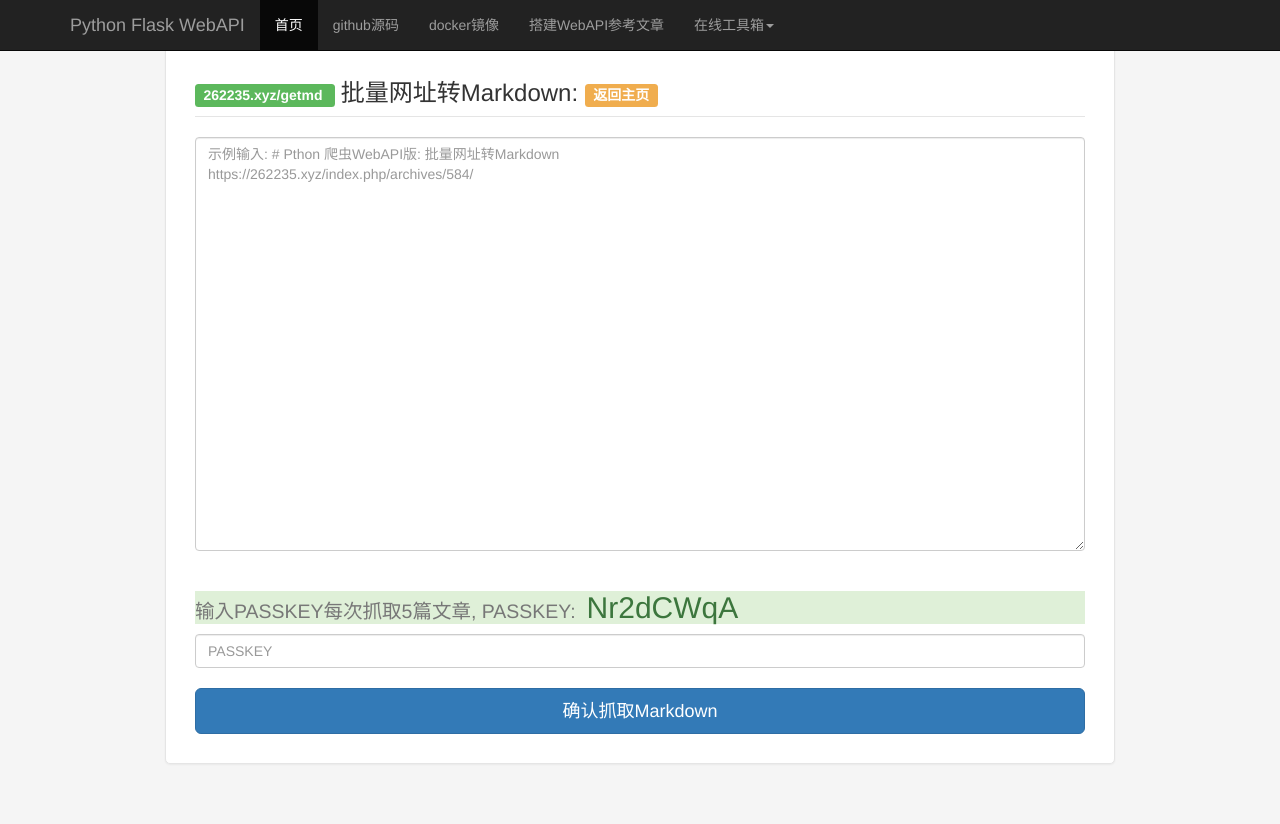
After one commit to hongwenjun/ip, a Flask app: page /getmd/ in a window 1280 px wide. The commit adds this page. Run offline with Flask 2, Linux system fonts and the light colour scheme; some libraries are stand-ins or nearby versions.

Commit message:
完善在线工具箱功能

```diff
--- a/app.py
+++ b/app.py
@@ -1,74 +1,19 @@
+from typing import Text
 import ipdb, ipaddress, requests, re, json
 from flask import Flask, request, render_template, jsonify
 from socket import gethostbyname
 
-db = ipdb.BaseStation("qqwry.ipdb")
 app = Flask(__name__)
-
-def iplocated(ip):
-    city = db.find(ip, "CN")
-    return ip + " @" + city[0] + city[1] + city[2] + city[3] + "\n"
-
-def getcity(ip):
-    city = db.find(ip, "CN")
-    return  city[2] + '市'
-
-def getip():
-    ip = request.remote_addr
-    try:
-        _ip = request.headers["X-Real-IP"]
-        if _ip is not None:
-            ip = _ip
-    except Exception as e:
-        print(e)
-    return ip
-
-def is_Mozilla():
-    # Mozilla/5.0 (Windows NT 6.1; Win64; x64) AppleWebKit/537.36 (KHTML, like Gecko) Chrome/92.0.4515.159 Safari/537.36
-    ua = request.headers["User-Agent"]
-    if (ua.find("Mozilla") != -1):
-        return True
-    else:
-        return False
-
-## 百度免费的 IP 普通定位 API 接口
-def ip2bdgps(ip):
-    url = 'https://api.map.baidu.com/location/ip?ak=>>>百度AK码<<<&coor=bd09ll&ip=' + ip
-    try:
-        r = requests.get(url)
-        data = r.json()
-    except :
-        return
-
-    if data['status'] != 0 :
-        return  (116.39564504, 39.92998578 , data['status'])    # 查不到返回 北京 x,y
-    else:
-        x = data['content']['point']['x']
-        y = data['content']['point']['y']
-    return  (x, y, data['status'], data)
-
-## 免费试用500次,  1元能使用1万次 IP定位 API 接口   https://market.aliyun.com/products/57002002/cmapi00035184.html
-def ip2gdgps(ip):
-    url = 'http://ips.market.alicloudapi.com/iplocaltion?ip=' + ip
-    headers = {"Authorization":"APPCODE  <<<IP定位APPCODE>>>" ,"Content-Type":"application/json; charset=utf-8" }
-    try:
-        r = requests.get(url=url , headers=headers)
-        data = r.json()
-    except :
-        return
-    # print(data)
-    if data['code'] != 100:
-        return  (116.39564504, 39.92998578 , data['code'])    # 查不到返回 北京 x,y
-    elif data['message'] == "success":
-        x = data['result']['lng']
-        y = data['result']['lat']
-        return  (x, y, data['code'], data)
+from ips import *
+from getmd import *
 
 @app.route("/")
 def hello():
     ip = getip()
+    ipaddr = iplocated(ip)
     if is_Mozilla():
-        return ip + render_template('hello.html', ip=ip) + "\n\n" + request.headers["User-Agent"]
+        return  render_template('hello.html',  ip=ip, ipaddr=ipaddr, city=getcity(ip)) + \
+            "<div class=\"label label-default\"  style=\"text-align:center;\">"  + request.headers["User-Agent"]  + "</div>"
     else:
         return ip
 
@@ -112,17 +57,6 @@ def show_ip(ipaddr=None):
 
     return ipaddr
 
-def select_ips(ips_text):
-    ret =''
-    iplist = re.findall(r"\b(?:[0-9]{1,3}\.){3}[0-9]{1,3}\b", ips_text)
-    for ip in iplist:
-        try:
-            one = iplocated(ip)
-            ret+=one
-        except:
-            pass
-    return ret
-
 @app.route("/ips/", methods=['POST', 'GET'])
 def getips():
     if request.method == 'POST':
@@ -132,8 +66,33 @@ def getips():
     else:
         return render_template('ips.html')
 
+@app.route("/getmd/", methods=['POST', 'GET'])
+def getmd():
+    if request.method == 'POST' and request.form['passkey'] == make_passkey('262235.xyz') :
+        urls = request.form['urls']
+        urls_list = check_urls(urls)
+        urls = urls_lines(urls_list)
+        if len(urls_list) < 5 :
+            texts = '测试 PASSKEY 一次只允许最多抓取5篇文章,当前数量:' + str(len(urls_list))
+            texts += pull_urls(urls_list)
+            return render_template('getmd.html', urls=urls, texts=texts, passkey=make_passkey('262235.xyz'))
+        else:
+            texts = '文章大于5: 测试 PASSKEY 一次只允许最多抓取5篇文章,当前数量:' + str(len(urls_list))
+            return render_template('getmd.html', urls=urls, texts=texts, passkey=make_passkey('262235.xyz'))
+    else:
+        if request.method == 'POST' and request.form['passkey'] == 'UUID-1234-5678-1234' :
+            urls = request.form['urls']
+            urls_list = check_urls(urls)
+            urls = urls_lines(urls_list)
+            texts = '授权 PASSKEY 无限制，当前数量:' + str(len(urls_list))
+            texts += pull_urls(urls_list)
+            return render_template('getmd.html', urls=urls, texts=texts)
+        pass
+    return render_template('getmd.html', passkey=make_passkey('262235.xyz'))
+
 if __name__ == '__main__':
-        app.run(host='0.0.0.0', debug=True, port=80)
+    #  app.run(host='0.0.0.0')
+    app.run(host='0.0.0.0', debug=True, port=80)
 
 # export FLASK_ENV=development   # 调试模式: 修改代码不用重启服务
 # flask run --host=0.0.0.0       # 监听所有公开的 IP
--- /dev/null
+++ b/getmd.py
@@ -0,0 +1,51 @@
+import requests, html2text, re
+
+# 请求头，模拟浏览器UA
+headers = {'User-Agent': ' '.join(['Mozilla/5.0 (Windows NT 10.0; Win64; x64; ServiceUI 14)',
+            'AppleWebKit/537.36 (KHTML, like Gecko)', 'Chrome/70.0.3538.102', 'Safari/537.36','Edge/18.18363']) }
+
+def url_to_markdown(url):
+    # 发送请求
+    r = requests.get(url=url, headers=headers)
+    # html 转换 markdown
+    html = r.text
+    text = html2text.html2text(html)
+    return text
+
+def pull_urls(urls_list):
+    texts =''
+    for url in urls_list:
+      texts += url_to_markdown(url)
+    return texts
+
+# 正则搜索得到网址URL
+def get_url(line):
+    reg_https = r'(https?|ftp|file)://[-A-Za-z0-9+&@#/%?=~_|!:,.;]+[-A-Za-z0-9+&@#/%=~_|]'
+    url = re.search(reg_https, line)
+    return url
+
+# 检查获得多行URL
+def check_urls(urls):
+    ret = []
+    lines = urls.split('\n')
+    for line in lines:
+        url = get_url(line)
+        if url is not None:
+            ret.append(url[0])
+    ret = list(set(ret))
+    return ret
+
+def urls_lines(urls_list):
+    str = '\n'.join(urls_list)
+    return str
+
+
+import base64 , hashlib, time
+# 构建 PASSKEY
+def make_passkey(str=''):
+    s = time.strftime("%Y%m%d-%H", time.localtime()) + str
+    b = s.encode("utf-8")
+    m = hashlib.sha256()
+    m.update(b)
+    passkey = base64.b64encode(m.digest()).decode("utf-8")[8:16]
+    return passkey
--- /dev/null
+++ b/templates/getmd.html
@@ -0,0 +1,44 @@
+<!DOCTYPE html><html><head>
+<meta http-equiv="Content-Type" content="text/html; charset=utf-8">
+<title>262235.xyz/ips | 批量ip查询地址</title>
+<meta name="keywords" content="批量网址转Markdown,开源WebAIP,开源IP定位,IP地址查询,极速批量IP地址查询,IP地址精确查询,IP精准定位,高精度IP定位,国外IP定位">
+<link rel="icon" href="/logo/favicon.png" type="image/png">
+<link href="https://cdn.jsdelivr.net/npm/bootstrap@3.3.4/dist/css/bootstrap.min.css" rel="stylesheet">
+<style type="text/css">
+body { padding-top: 40px; padding-bottom: 40px; background-color: #f5f5f5;
+font-family: "PingFang SC", "Helvetica Neue", "Helvetica", "Hiragino Sans GB", "Microsoft YaHei", Arial, sans-serif; }
+a, input, button { outline: none !important; }
+a:focus, a:hover, .btn-link:focus, .btn-link:hover { text-decoration: underline; text-underline-position: under; }
+.main { max-width: 950px; padding: 19px 29px 29px; margin: 0 auto 20px; background-color: #fff;
+border: 1px solid #e5e5e5; -webkit-border-radius: 5px; -moz-border-radius: 5px;
+border-radius: 5px; -webkit-box-shadow: 0 1px 2px rgba(0,0,0,.05);
+-moz-box-shadow: 0 1px 2px rgba(0,0,0,.05); box-shadow: 0 1px 2px rgba(0,0,0,.05); }
+.label-site { font-size: 14px;  vertical-align: middle; margin-right: 6px; }
+.text { width: 100%; height: 150px; }
+.btn-code { padding: 6px 16px; }
+</style>
+</head>
+<body>
+{% include 'navbar.html' %}
+<div class="main">
+{% if urls %}
+<legend><h3><span class="label label-success label-site">262235.xyz/getmd </span> 批量网址转Markdown: <a class="label label-info label-site" href="/getmd/">返回输入网址</a></h3></legend>
+<textarea type="text" name ="urls" cols=120 rows=5 class="form-control text">{{ urls }}</textarea>
+{% else %}
+<form action="/getmd/" method="post">
+<legend><h3><span class="label label-success label-site">262235.xyz/getmd </span> 批量网址转Markdown: <a class="label label-warning label-site" href="/">返回主页</a></h3></legend>
+<textarea type="text" name ="urls" cols=120 rows=20 class="form-control text" placeholder="示例输入: # Pthon 爬虫WebAPI版: 批量网址转Markdown
+https://262235.xyz/index.php/archives/584/"></textarea>
+<br>
+<h2 class="alert-success"><small>输入PASSKEY每次抓取5篇文章, PASSKEY:&nbsp;&nbsp;</small>{{ passkey }}</h2>
+<label for="inputPassword" class="sr-only">Password</label>
+<input type="text" id="inputPassword"  name='passkey' class="form-control" placeholder="PASSKEY" required>
+<br>
+  <button class="btn btn-lg btn-primary btn-block" type="submit">确认抓取Markdown</button>
+</form>
+{%  endif  %}
+{% if texts %}
+<div class="alert-success"><h3 style="text-align:center;">getmd 抓取Markdown文本 </h3></div>
+<textarea type="text" name ="texts" cols=120 rows=30 class="form-control text">{{ texts }}</textarea>
+{%  endif  %}
+</div></body></html>
--- /dev/null
+++ b/templates/navbar.html
@@ -0,0 +1,39 @@
+<nav class="navbar navbar-inverse navbar-fixed-top">
+  <div class="container">
+  <div class="navbar-header">
+      <button type="button" class="navbar-toggle collapsed" data-toggle="collapse" data-target="#navbar" aria-expanded="false" aria-controls="navbar">
+      <span class="sr-only">Toggle navigation</span>
+      <span class="icon-bar"></span>
+      <span class="icon-bar"></span>
+      <span class="icon-bar"></span>
+      </button>
+      <a class="navbar-brand" href="https://262235.xyz/ip/">Python Flask WebAPI</a>
+  </div>
+  <div id="navbar" class="collapse navbar-collapse">
+      <ul class="nav navbar-nav">
+      <li class="active"><a href="/">首页</a></li>
+      <li><a href="https://github.com/hongwenjun/ip">github源码</a></li>
+      <li><a href="https://hub.docker.com/r/hongwenjun/ip">docker镜像</a></li>
+      <li><a href="https://262235.xyz/index.php/search/webapi/">搭建WebAPI参考文章</a></li>
+
+      <li class="dropdown">
+          <a href="#" class="dropdown-toggle" data-toggle="dropdown" role="button" aria-haspopup="true" aria-expanded="false">在线工具箱<span class="caret"></span></a>
+              <ul class="dropdown-menu">
+              <li><a href="https://262235.xyz/bs/">Bootstrap theme</a></li>
+              <li><a href="https://www.262235.xyz/index.php/246.html">编程中文文档</a></li>
+              <li><a href="https://262235.xyz/linux-command/">Linux 命令列表</a></li>
+              <li><a href="https://262235.xyz/ip/">IP定位和地图</a></li>
+              <li><a href="https://262235.xyz/ips/">批量IP查询</a></li>
+              <li><a href="https://262235.xyz/getmd/">批量网址转Markdown</a></li>
+              <li><a href="https://tool.lu/markdown/">Markdown编辑器</a></li>
+
+
+              </ul>
+          </li>
+      </ul>
+  </div><!--/.nav-collapse -->
+  </div>
+</nav>
+
+<script src="https://cdn.jsdelivr.net/npm/jquery@1.12.4/dist/jquery.min.js" integrity="sha384-nvAa0+6Qg9clwYCGGPpDQLVpLNn0fRaROjHqs13t4Ggj3Ez50XnGQqc/r8MhnRDZ" crossorigin="anonymous"></script>
+<script src="https://stackpath.bootstrapcdn.com/bootstrap/3.4.1/js/bootstrap.min.js" integrity="sha384-aJ21OjlMXNL5UyIl/XNwTMqvzeRMZH2w8c5cRVpzpU8Y5bApTppSuUkhZXN0VxHd" crossorigin="anonymous"></script>
```
Also changed, not shown: china_shift.py (added, +44 -0 lines), ips.py (added, +97 -0 lines), templates/hello.html (+5 -24 lines), templates/ips.html (+2 -21 lines), README.md, 1 other file.
